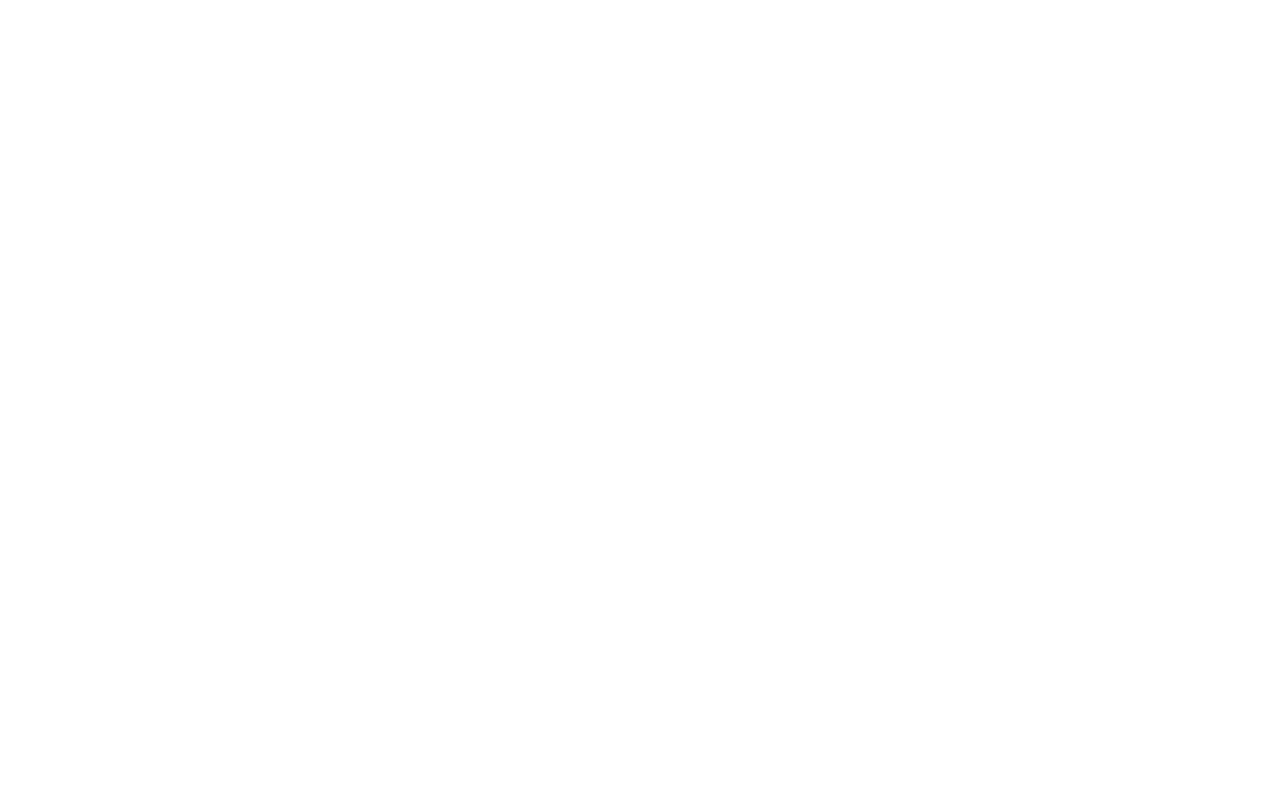
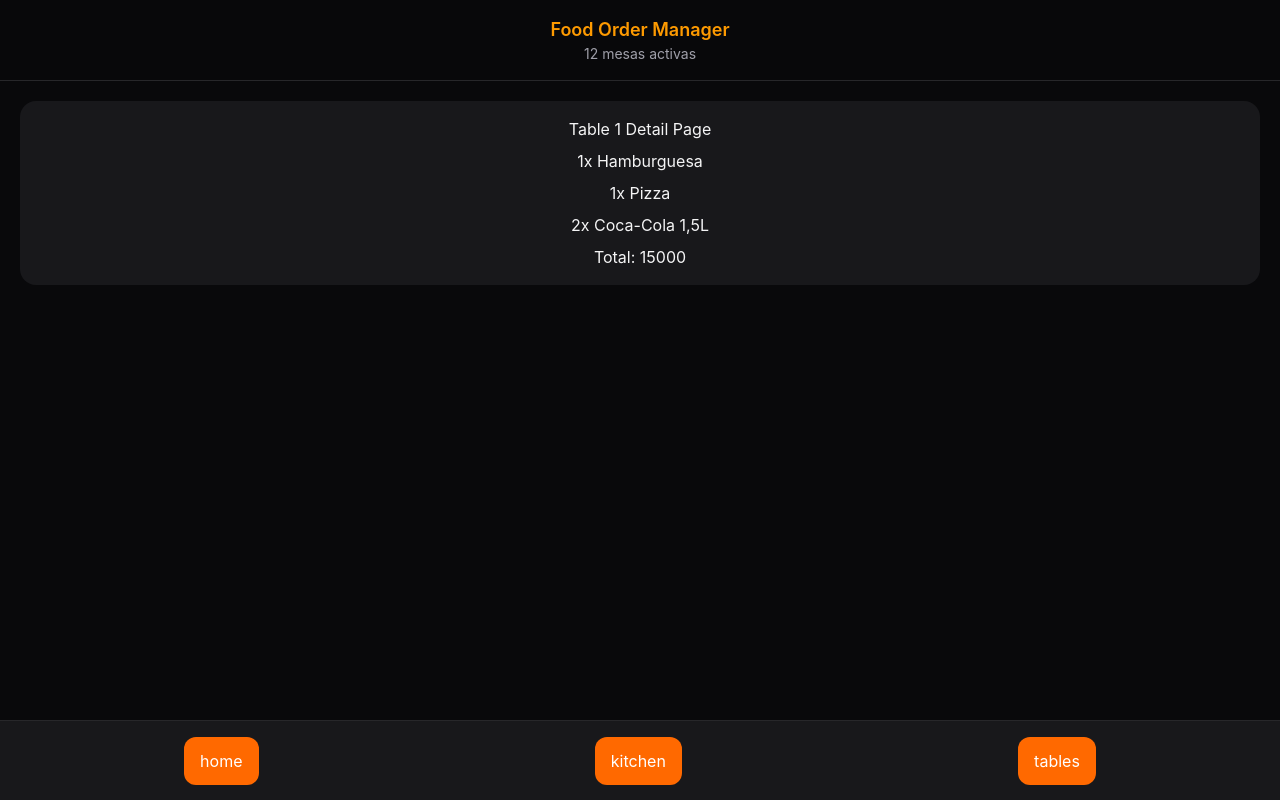
Before and after one commit to JIAraoz/food-order-manager, a React (Vite) app in the folder food-order-manager-client/: page /tables/1 in a window 1280 px wide. Before the commit this address had no page. Built offline with nearby package versions, Linux system fonts and the light colour scheme.

Commit message:
feat-detailPage

```diff
--- a/food-order-manager-client/src/components/TableCard.tsx
+++ b/food-order-manager-client/src/components/TableCard.tsx
@@ -1,5 +1,4 @@
-import type { ReactElement, JSXElementConstructor, ReactNode, ReactPortal } from "react";
-
+import { Link } from "react-router-dom";
 
 const statusStyles = {
   free: "bg-emerald-500",
@@ -18,11 +17,12 @@
 export default function TableCard({ number, status, total }: TableCardProps){
 
     return(
-
-        <div className="tableCard bg-zinc-900 border-zinc-800 rounded-2xl p-4 flex flex-col gap-2 m-5">
-            <h3>Table {number}</h3>
-            <span className={`${statusStyles[status] || "bg-gray-500" } rounded-2xl `}>{status}</span>
-            <span>Total: {total}</span>
-        </div>
+        <Link to={`/tables/${number}`}>
+            <div className="tableCard bg-zinc-900 border-zinc-800 rounded-2xl p-4 flex flex-col gap-2 m-5">
+                <h3>Table {number}</h3>
+                <span className={`${statusStyles[status] || "bg-gray-500" } rounded-2xl `}>{status}</span>
+                <span>Total: {total}</span>
+            </div>
+        </Link>
     )
 }
--- /dev/null
+++ b/food-order-manager-client/src/components/TableDetailPage.tsx
@@ -0,0 +1,16 @@
+import { useParams } from "react-router-dom"
+import { tables } from "../mocks/tables"
+export default function TableDetailPage(){
+const {id} = useParams<{id: string}>()
+const table = tables.find(e=>e.id === parseInt(id || ""))
+
+    return(
+        <div className="bg-zinc-900 border-zinc-800 rounded-2xl p-4 flex flex-col gap-2 m-5">
+            <h1>Table {id} Detail Page</h1>
+            <span>1x Hamburguesa</span>
+            <span>1x Pizza</span>
+            <span>2x Coca-Cola 1,5L</span>
+            <span>Total: {table?.total}</span>
+        </div>
+    )
+}
--- a/food-order-manager-client/src/routes/AppRouter.tsx
+++ b/food-order-manager-client/src/routes/AppRouter.tsx
@@ -5,6 +5,7 @@
 import KitchenPage from "../pages/KitchenPage";
 import OrdersPage from "../pages/OrdersPage";
 import MainLayout from "../layouts/MainLayout";
+import TableDetailPage from "../components/TableDetailPage";
 export default function AppRouter(){
 
     return(
@@ -16,6 +17,7 @@
         <Route path="/tables" element={<TablesPage/>}/>
         <Route path="/kitchen" element={<KitchenPage/>}/>
         <Route path="/orders" element={<OrdersPage/>}/>
+        <Route path="/tables/:id" element={<TableDetailPage/>}/>
         </Route>
         </Routes>
         </BrowserRouter>
```
